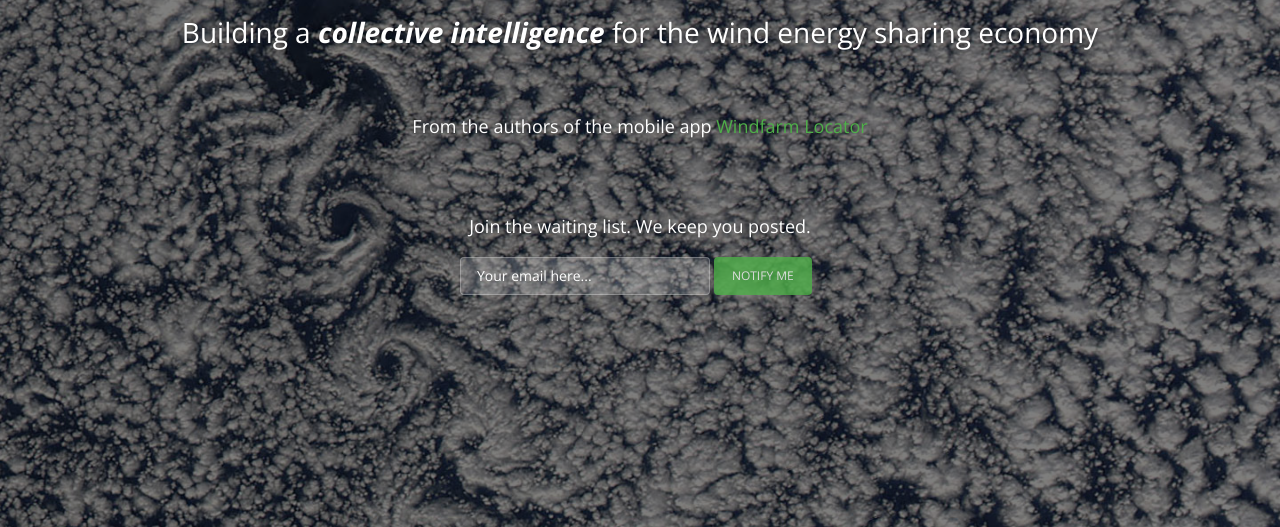
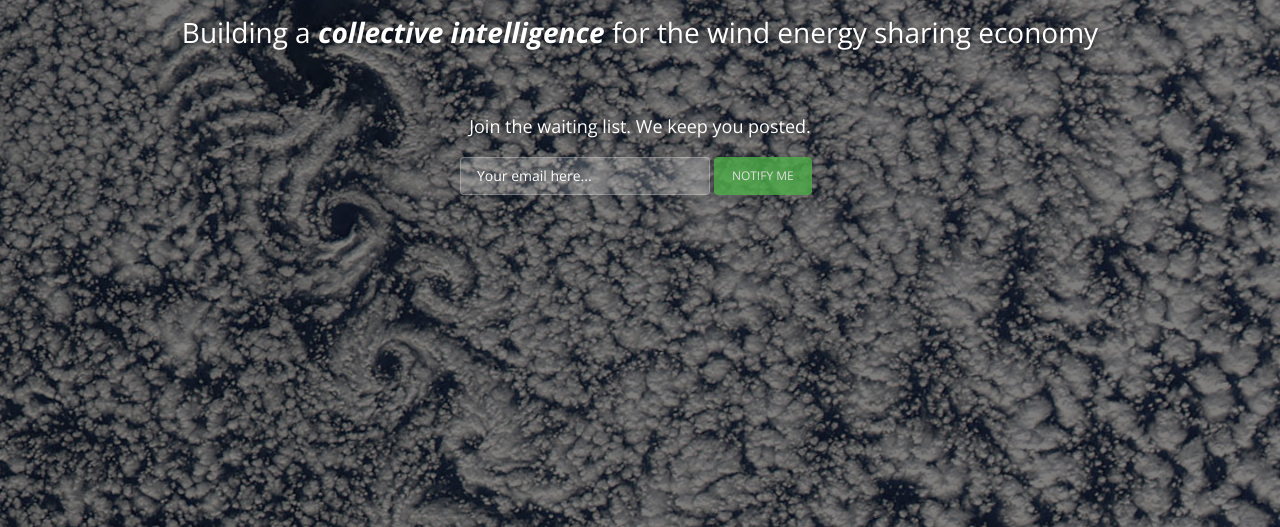
Before and after one commit to fparaggio/windstack-comingsoon, a plain HTML site: page index.html in a window 1280 px wide. Shown: the part 273-800 px from the top of the page. Drawn offline with nearby package versions, Linux system fonts and the light colour scheme; a web font is replaced by a local one.

Commit message:
rimosso link wflocator

```diff
--- a/index.html
+++ b/index.html
@@ -99,10 +99,7 @@
 
         <div class="content">
 			<h4 class="motto">Building a <span class="hBold">collective intelligence</span> for the wind energy sharing economy</span></h4>
-			<h5 class="motto" style="font-size:18px">
-			From the authors of the mobile app <a target="_blank" style="color:#4eaf49" href="http://www.windfarmlocator.com">Windfarm Locator</a>
-			</h5>
-           <div class="subscribe">
+			     <div class="subscribe">
                 <h5 class="info-text">
 						Join the waiting list. We keep you posted.
                 </h5>
```
